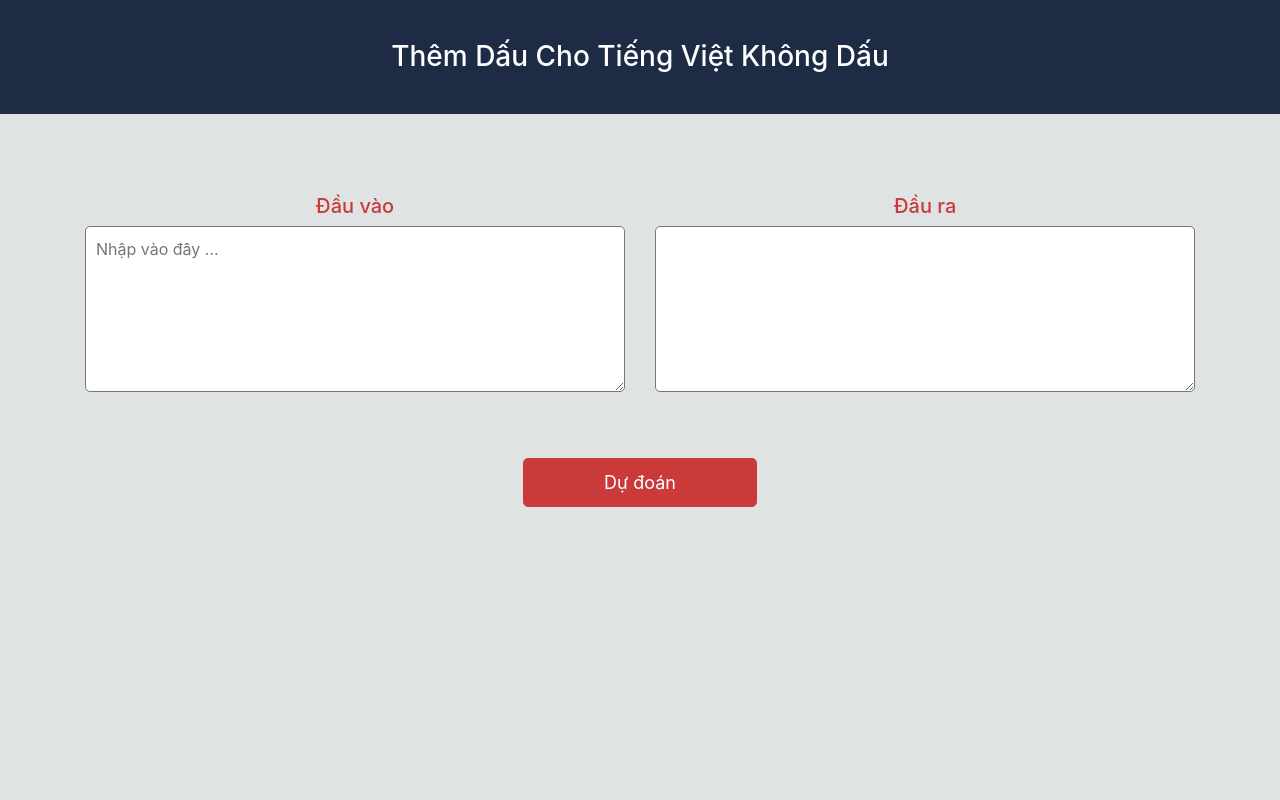
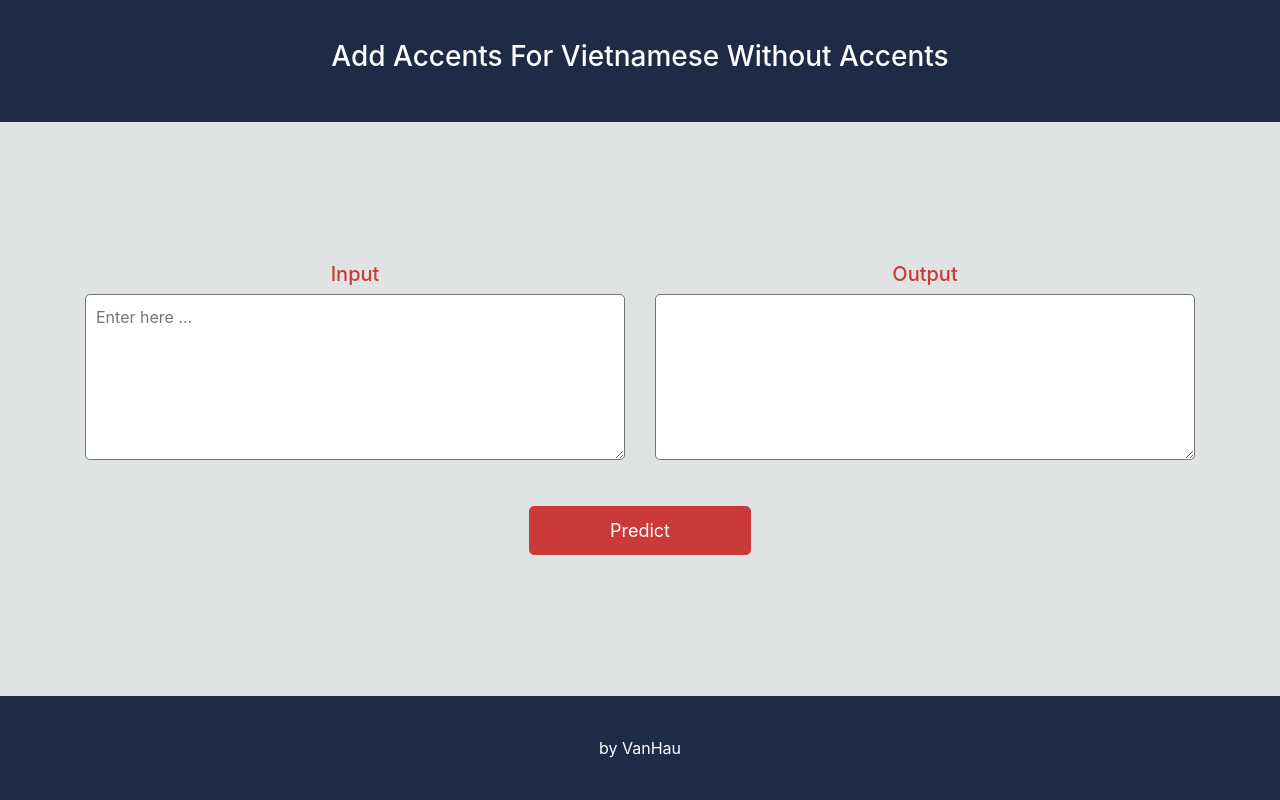
Before and after one commit to vanhau201/Add_Vietnamese_Accents, a Django app: page / in a window 1280 px wide. Run offline with Django 3.2, Linux system fonts and the light colour scheme.

Commit message:
update template

```diff
--- a/Fontend/templates/index.html
+++ b/Fontend/templates/index.html
@@ -31,14 +31,14 @@
 
     .header {
         background-color: rgb(29, 43, 69);
-        margin-bottom: 80px;
+        /* margin-bottom: 80px; */
     }
 
     .footer {
-        margin-top: 10.5%;
+        /* margin-top: 10.5%; */
         background-color: rgb(29, 43, 69);
         text-align: center;
-        padding: 20px 0px;
+        padding: 40px 0px;
         color: white;
     }
 
@@ -57,8 +57,8 @@
     }
 
     #btnPredict {
-        margin-top: 30px;
         text-align: center;
+        margin-top: 10px;
     }
 
     #btnPredict button {
@@ -75,28 +75,48 @@
     #btnPredict button:hover {
         background-color: rgb(170, 45, 45);
     }
+
+    .container {
+        padding: 50px 0;
+    }
+
+    body {
+        height: 100vh;
+        display: flex;
+        flex-direction: column;
+        justify-content: space-between;
+    }
+
+    .main>div {
+        margin-bottom: 20px;
+    }
+
+    .row {
+        margin-left: 0px;
+        margin-right: 0px;
+    }
 </style>
 
 <body>
     <div class="header">
-        <h3>Thêm Dấu Cho Tiếng Việt Không Dấu</h3>
+        <h3>Add Accents For Vietnamese Without Accents</h3>
     </div>
     <div class="container">
         <div class="row main">
-            <div class="col-md-6">
-                <h5>Đầu vào</h5>
+            <div class="col-md-12 col-lg-6">
+                <h5>Input</h5>
                 <textarea style="width: 100%;" type='text' spellcheck='false' id="input" rows="6"
-                    placeholder="Nhập vào đây ..."></textarea>
+                    placeholder="Enter here ..."></textarea>
             </div>
-            <div class="col-md-6">
-                <h5>Đầu ra</h5>
+            <div class="col-md-12 col-lg-6">
+                <h5>Output</h5>
                 <textarea style="width: 100%;" type='text' spellcheck='false' id="output" rows="6"></textarea>
             </div>
         </div>
 
         <div id="btnPredict">
             <form action="">
-                <button id="btnPredict">Dự đoán</button>
+                <button id="btnPredict">Predict</button>
             </form>
 
         </div>
@@ -105,9 +125,9 @@
 
 
     </div>
-    <!-- <div class="footer">
+    <div class="footer">
         by VanHau
-    </div> -->
+    </div>
 
 </body>
 <script>
```
